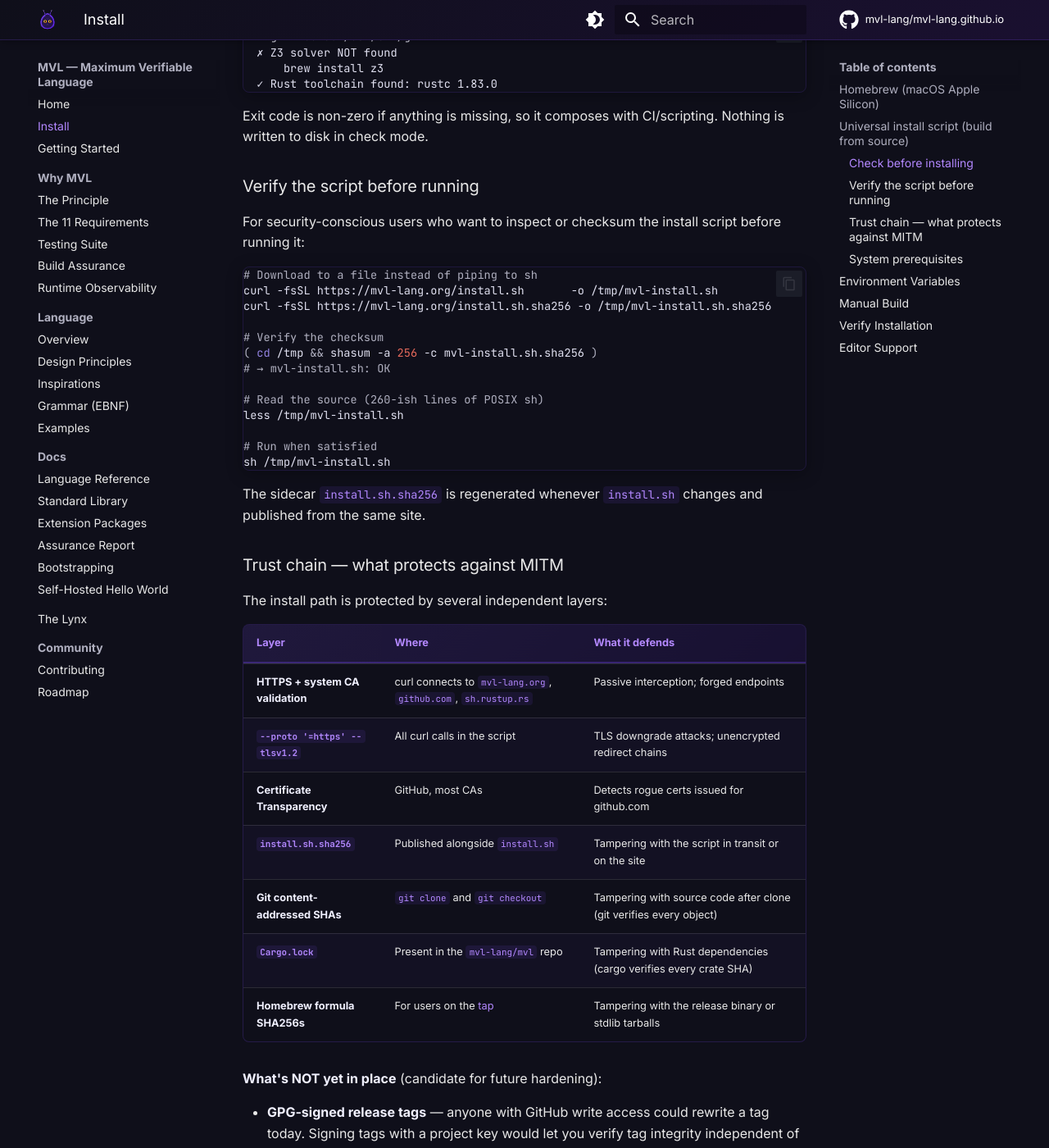
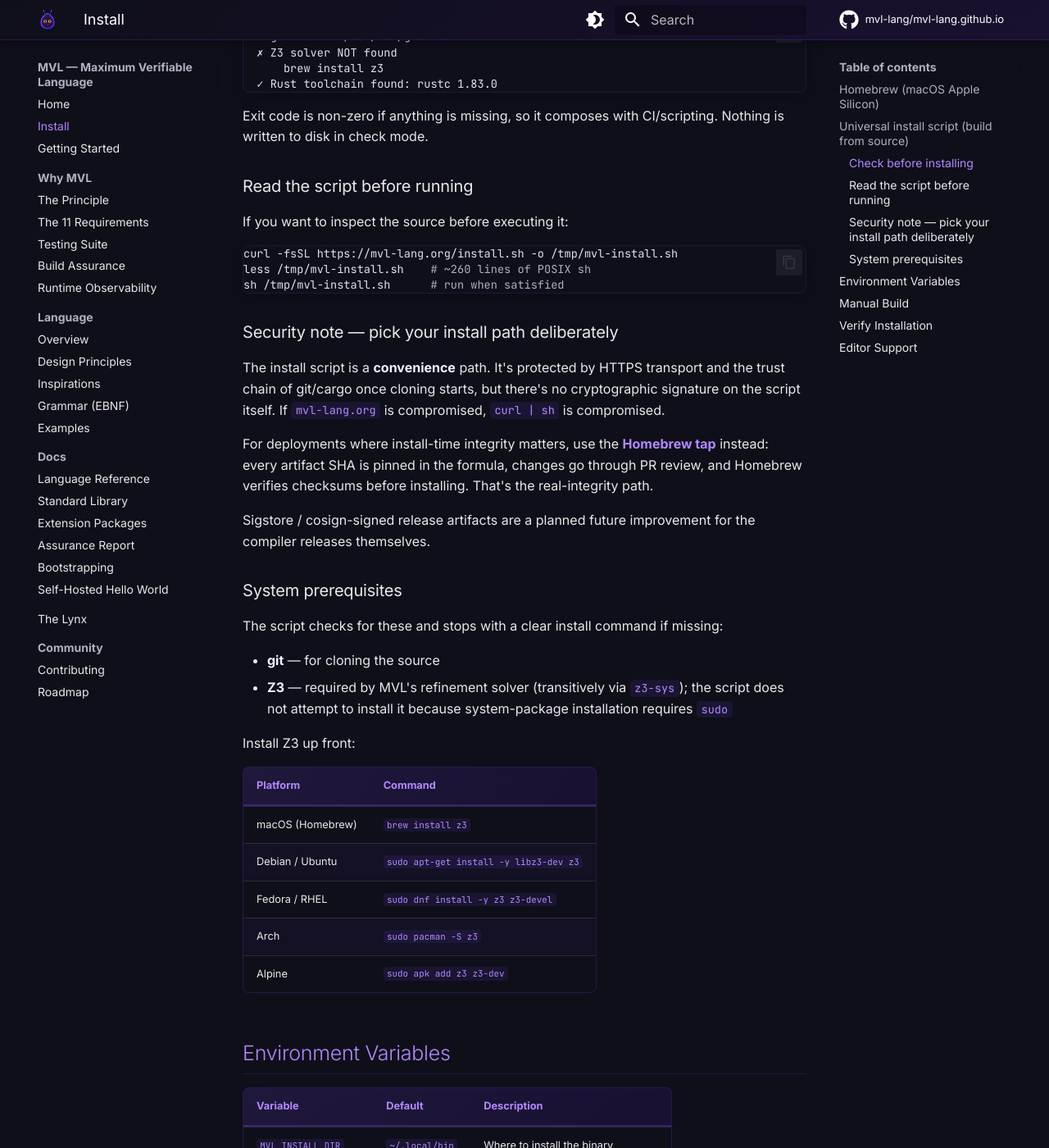
Before and after one commit to mvl-lang/mvl-lang.github.io, an MkDocs documentation site: the page built from docs/install.md, in a window 1280 px wide and 1400 px high, scrolled down 1542 px. Shown: the whole window at 82% size. Built offline with MkDocs 1.6.1 and Material for MkDocs 9.7.7, drawn with Linux system fonts in a browser that asks for light colours; comment, search, counter and statistics services are not loaded; some of the changed text lies outside the part shown.

Commit message:
security(install): drop install.sh.sha256 sidecar as security theater
Same-origin sha256 files don't protect against site compromise —
an attacker with write access to install.sh has write access to
install.sh.sha256 on the same server.  It only defended against
CDN corruption, which HTTPS already handles.  Meanwhile it created
operational drag: every install.sh change needed a paired sha256
regeneration, and a missed regen would trip user trust worse than
having no sha at all.

Removed:
- docs/install.sh.sha256 (the sidecar itself)
- docs/install.md "Verify with sha256" recipe
- docs/install.md multi-layer trust-chain table (over-promised
  what the sidecar defended against)

Kept and made explicit:
- Simple "read the script before running" recipe for users who
  want source inspection
- Honest security note directing safety-critical deployments to
  the Homebrew tap, which provides real pinned-SHA + PR-reviewed
  integrity through a different origin and change process
- Sigstore/cosign named as the planned future signing story for
  the compiler releases themselves

Rule: never document a workaround that looks like a security
control when the real security control lives elsewhere.

````diff
--- a/docs/install.md
+++ b/docs/install.md
@@ -68,49 +68,23 @@ Prerequisites:
 
 Exit code is non-zero if anything is missing, so it composes with CI/scripting. Nothing is written to disk in check mode.
 
-### Verify the script before running
+### Read the script before running
 
-For security-conscious users who want to inspect or checksum the install script before running it:
+If you want to inspect the source before executing it:
 
 ```bash
-# Download to a file instead of piping to sh
-curl -fsSL https://mvl-lang.org/install.sh       -o /tmp/mvl-install.sh
-curl -fsSL https://mvl-lang.org/install.sh.sha256 -o /tmp/mvl-install.sh.sha256
-
-# Verify the checksum
-( cd /tmp && shasum -a 256 -c mvl-install.sh.sha256 )
-# → mvl-install.sh: OK
-
-# Read the source (260-ish lines of POSIX sh)
-less /tmp/mvl-install.sh
-
-# Run when satisfied
-sh /tmp/mvl-install.sh
+curl -fsSL https://mvl-lang.org/install.sh -o /tmp/mvl-install.sh
+less /tmp/mvl-install.sh    # ~260 lines of POSIX sh
+sh /tmp/mvl-install.sh      # run when satisfied
 ```
 
-The sidecar `install.sh.sha256` is regenerated whenever `install.sh` changes and published from the same site.
+### Security note — pick your install path deliberately
 
-### Trust chain — what protects against MITM
+The install script is a **convenience** path. It's protected by HTTPS transport and the trust chain of git/cargo once cloning starts, but there's no cryptographic signature on the script itself. If `mvl-lang.org` is compromised, `curl | sh` is compromised.
 
-The install path is protected by several independent layers:
+For deployments where install-time integrity matters, use the **[Homebrew tap](https://github.com/mvl-lang/homebrew-mvl)** instead: every artifact SHA is pinned in the formula, changes go through PR review, and Homebrew verifies checksums before installing. That's the real-integrity path.
 
-| Layer | Where | What it defends |
-|-------|-------|-----------------|
-| **HTTPS + system CA validation** | curl connects to `mvl-lang.org`, `github.com`, `sh.rustup.rs` | Passive interception; forged endpoints |
-| **`--proto '=https' --tlsv1.2`** | All curl calls in the script | TLS downgrade attacks; unencrypted redirect chains |
-| **Certificate Transparency** | GitHub, most CAs | Detects rogue certs issued for github.com |
-| **`install.sh.sha256`** | Published alongside `install.sh` | Tampering with the script in transit or on the site |
-| **Git content-addressed SHAs** | `git clone` and `git checkout` | Tampering with source code after clone (git verifies every object) |
-| **`Cargo.lock`** | Present in the `mvl-lang/mvl` repo | Tampering with Rust dependencies (cargo verifies every crate SHA) |
-| **Homebrew formula SHA256s** | For users on the [tap](https://github.com/mvl-lang/homebrew-mvl) | Tampering with the release binary or stdlib tarballs |
-
-**What's NOT yet in place** (candidate for future hardening):
-
-- **GPG-signed release tags** — anyone with GitHub write access could rewrite a tag today. Signing tags with a project key would let you verify tag integrity independent of GitHub's own controls.
-- **Sigstore / cosign for release artifacts** — modern replacement for GPG signing; publishes signatures to a public transparency log. Not yet on our release pipeline.
-- **Reproducible-build attestations** — proving that the binary you download was actually built from the source tag it claims. This is a Phase 9 / DO-178C certification concern more than a general-user concern.
-
-If you're deploying MVL into a safety-critical environment where the above matters, use the [Homebrew tap](https://github.com/mvl-lang/homebrew-mvl) (SHAs pinned in the formula, review-gated by tap PRs) rather than `curl | sh`.
+Sigstore / cosign-signed release artifacts are a planned future improvement for the compiler releases themselves.
 
 ### System prerequisites
 
````
Also changed, not shown: 1 other file.
